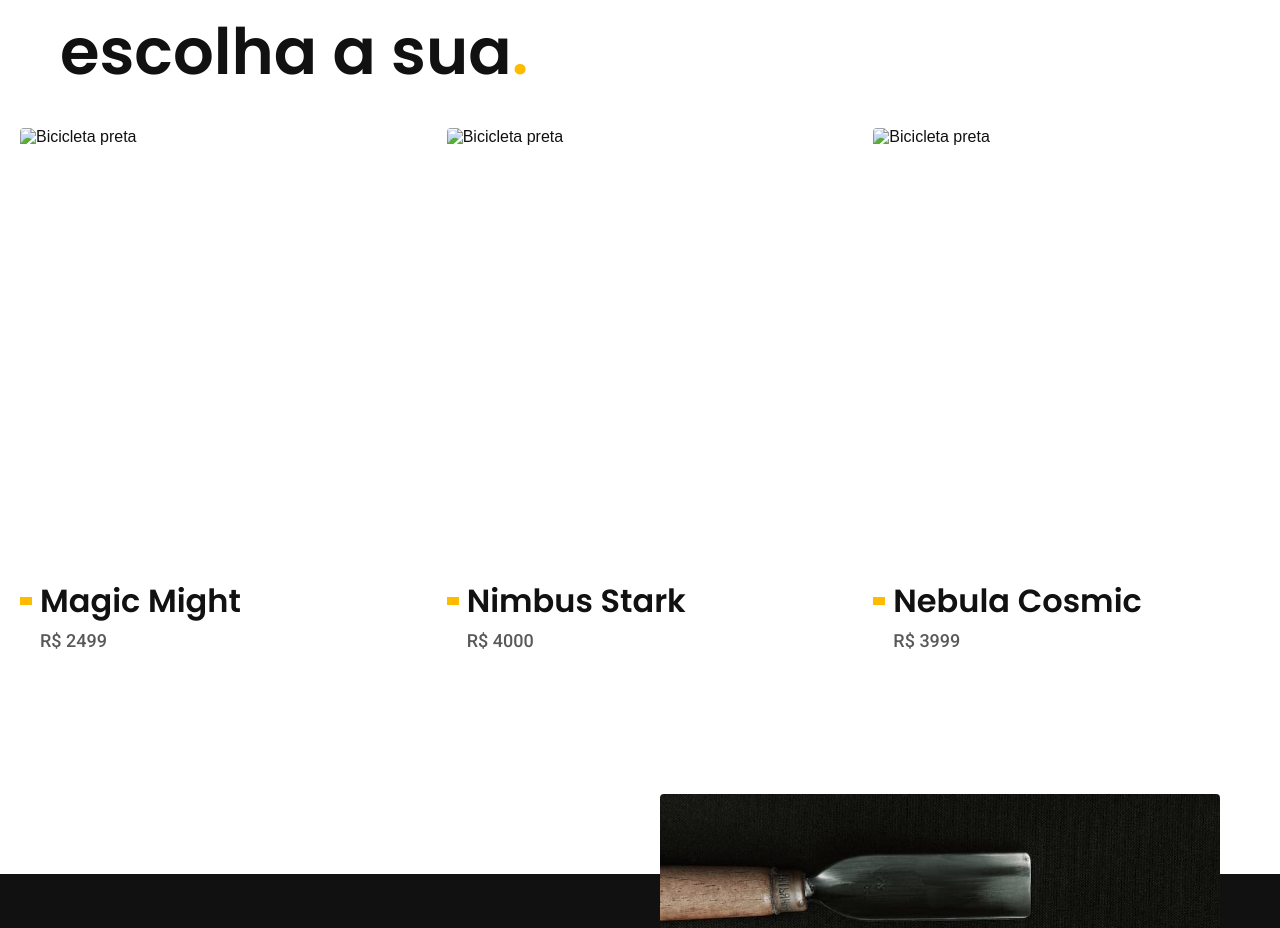
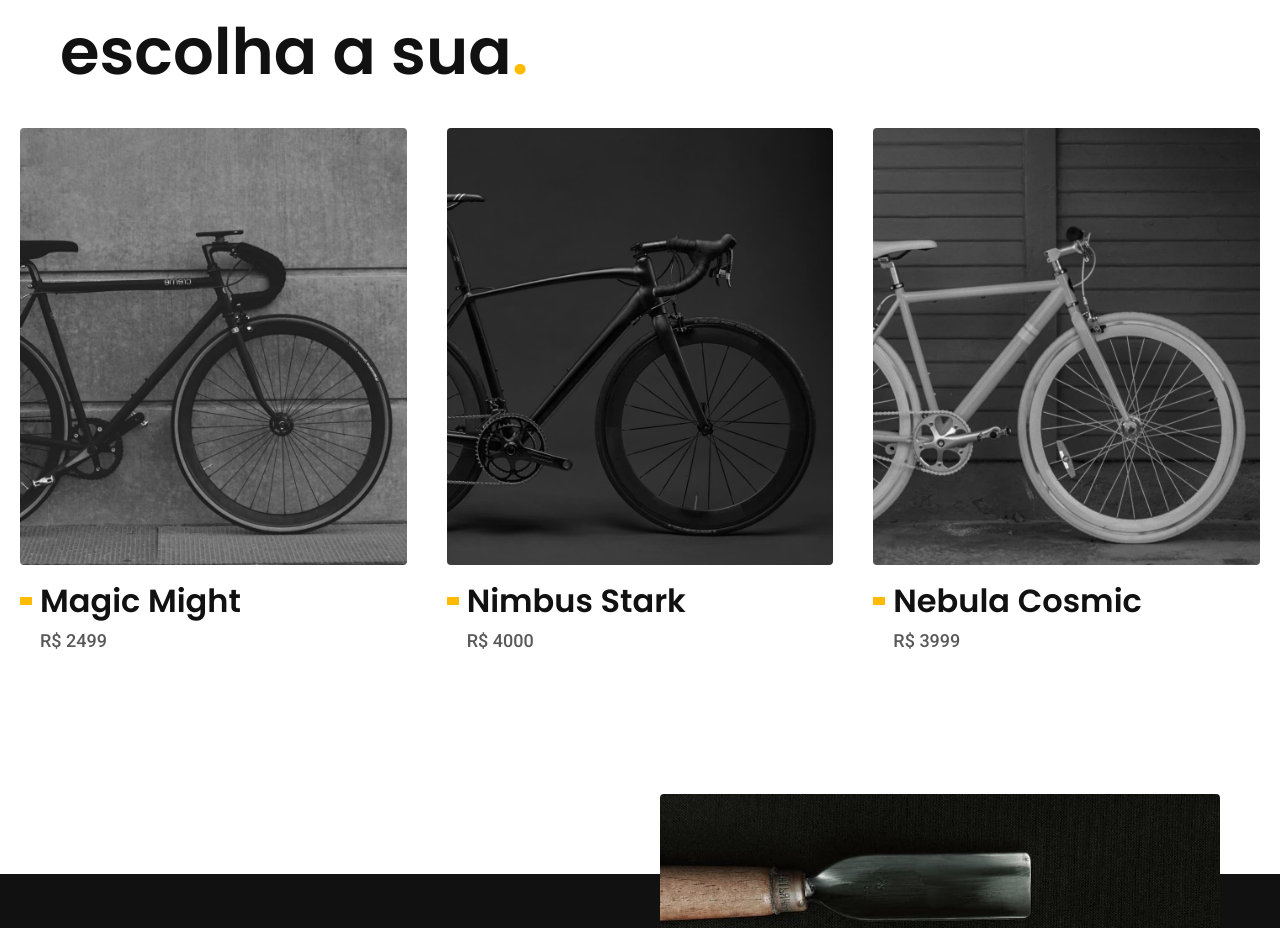
Before and after one commit to nobrupsiq/bikcraft, a plain HTML site: page index.html in a window 1280 px wide. Shown: the part 840-1768 px from the top of the page. Drawn offline with Linux system fonts and the light colour scheme; the site is published under a folder, as on GitHub Pages, so addresses that start at the root find nothing.

Commit message:
bug de diretorio

```diff
--- a/index.html
+++ b/index.html
@@ -55,21 +55,21 @@
     <ul>
       <li>
         <a href="./bicicletas/magic.html">
-          <img src="/img/bicicletas/magic-home.jpg" width="920" height="1040" alt="Bicicleta preta">
+          <img src="./img/bicicletas/magic-home.jpg" width="920" height="1040" alt="Bicicleta preta">
           <h3 class="font-1-xl">Magic Might</h3>
           <span class="font-2-m cor-8">R$ 2499</span>
         </a>
       </li>
       <li>
         <a href="./bicicletas/nimbus.html">
-          <img src="/img/bicicletas/nimbus-home.jpg" width="920" height="1040" alt="Bicicleta preta">
+          <img src="./img/bicicletas/nimbus-home.jpg" width="920" height="1040" alt="Bicicleta preta">
           <h3 class="font-1-xl">Nimbus Stark</h3>
           <span class="font-2-m cor-8">R$ 4000</span>
         </a>
       </li>
       <li>
         <a href="./bicicletas/nebula.html">
-          <img src="/img/bicicletas/nebula-home.jpg" width="920" height="1040" alt="Bicicleta preta">
+          <img src="./img/bicicletas/nebula-home.jpg" width="920" height="1040" alt="Bicicleta preta">
           <h3 class="font-1-xl">Nebula Cosmic</h3>
           <span class="font-2-m cor-8">R$ 3999</span>
         </a>
```
